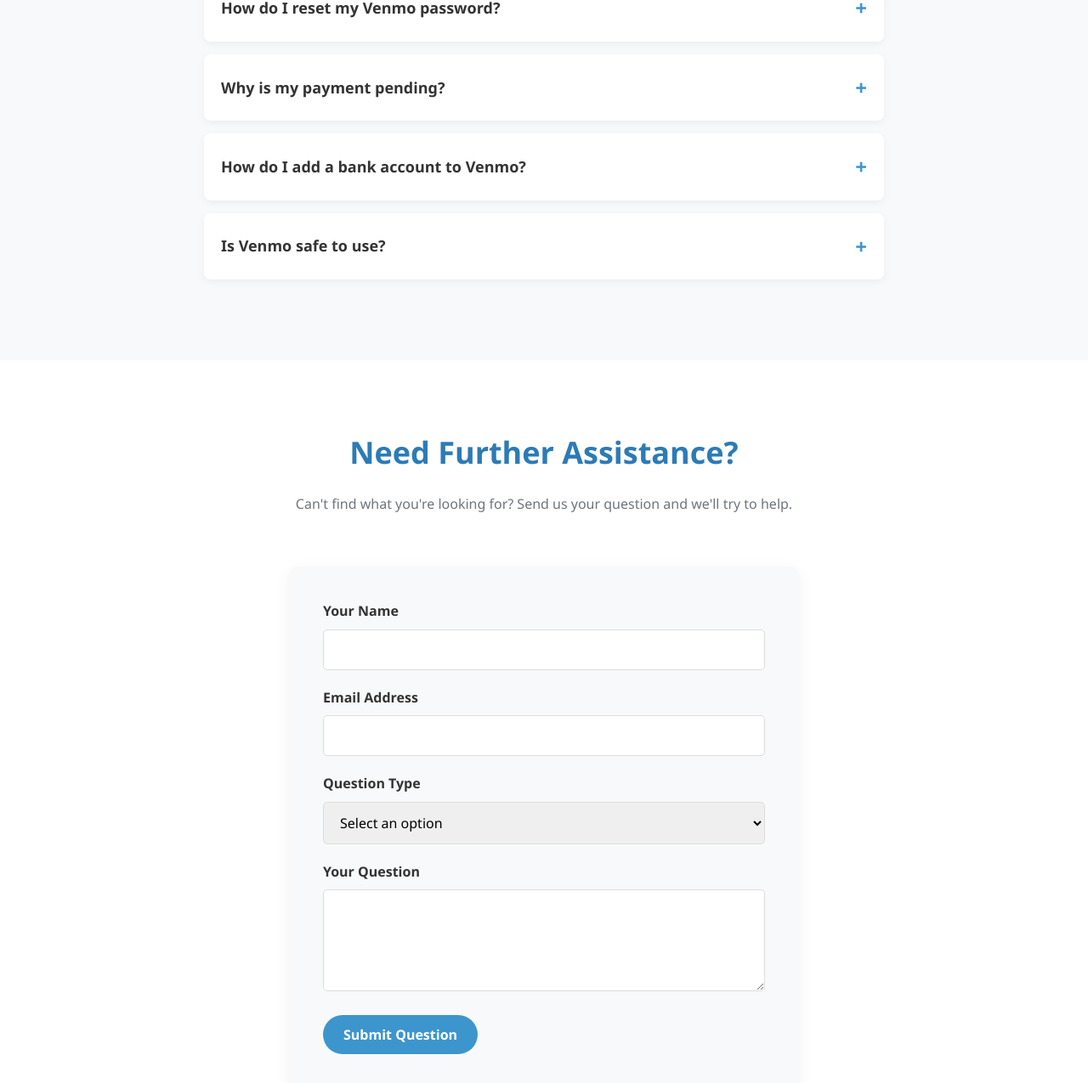
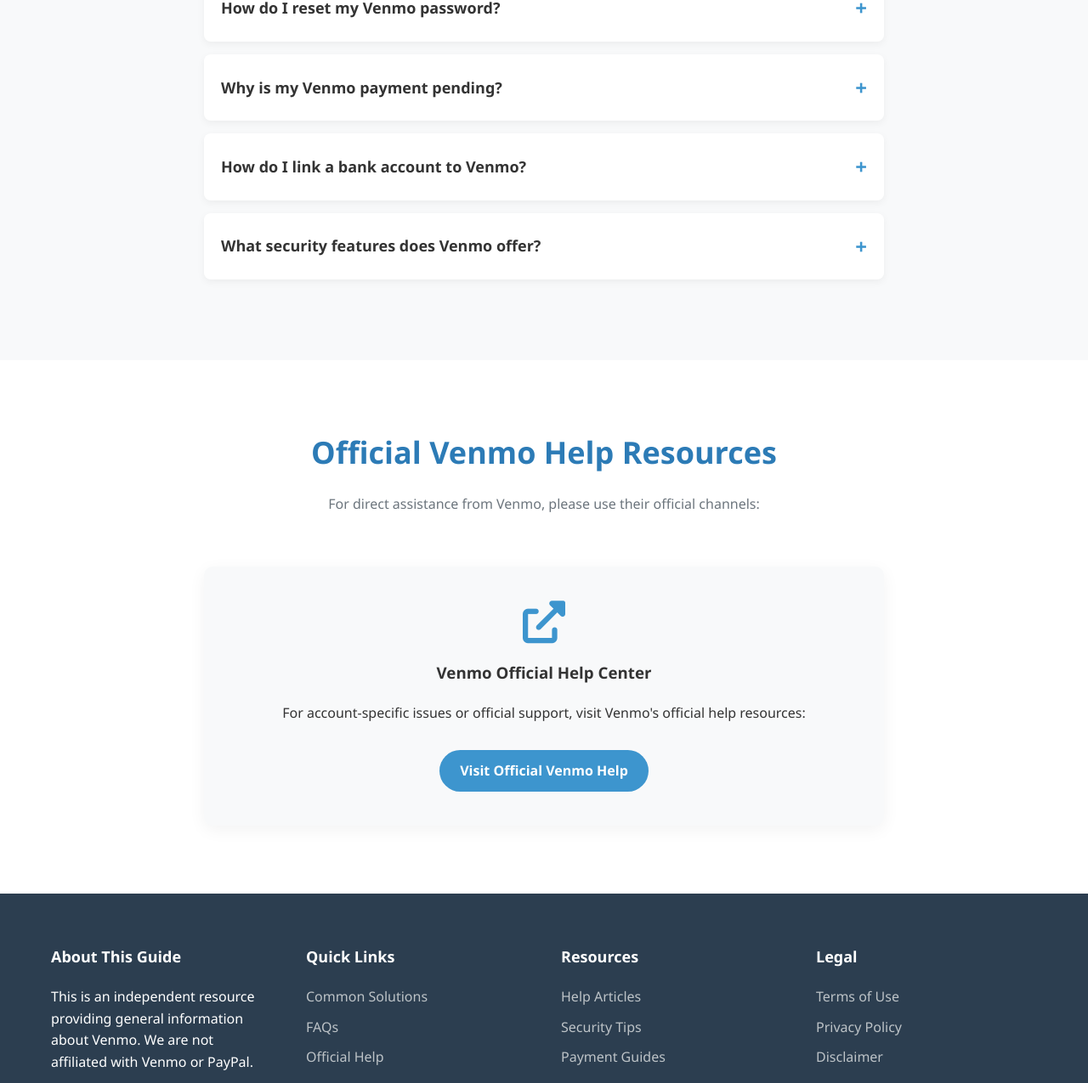
Before and after one commit to yashtiwari789/venmo, a plain HTML site: page index.html in a window 1280 px wide. Shown: the part 1437-2712 px from the top of the page at 85% size. Drawn offline with Linux system fonts and the light colour scheme.

Commit message:
Update index.html

```diff
--- a/index.html
+++ b/index.html
@@ -3,7 +3,7 @@
 <head>
     <meta charset="UTF-8">
     <meta name="viewport" content="width=device-width, initial-scale=1.0">
-    <title>Venmo Help Guide</title>
+    <title>Venmo Help Guide - Unofficial Resource</title>
     <style>
         /* CSS Reset */
         * {
@@ -296,51 +296,19 @@
             padding: 0 20px 20px;
         }
 
-        /* Contact Section */
-        .contact-section {
+        /* Official Link Section */
+        .official-section {
             background: white;
+            text-align: center;
         }
 
-        .contact-form {
-            max-width: 600px;
+        .official-box {
+            background: var(--venmo-light);
+            border-radius: 10px;
+            padding: 40px;
+            max-width: 800px;
             margin: 0 auto;
-            background: var(--venmo-light);
-            padding: 40px;
-            border-radius: 10px;
             box-shadow: 0 5px 20px rgba(0, 0, 0, 0.05);
-        }
-
-        .form-group {
-            margin-bottom: 20px;
-        }
-
-        .form-group label {
-            display: block;
-            margin-bottom: 8px;
-            font-weight: 600;
-        }
-
-        .form-group input,
-        .form-group textarea,
-        .form-group select {
-            width: 100%;
-            padding: 12px 15px;
-            border: 1px solid #ddd;
-            border-radius: 5px;
-            font-size: 16px;
-            transition: border 0.3s;
-        }
-
-        .form-group input:focus,
-        .form-group textarea:focus,
-        .form-group select:focus {
-            border-color: var(--venmo-blue);
-            outline: none;
-        }
-
-        .form-group textarea {
-            min-height: 120px;
-            resize: vertical;
         }
 
         /* Footer */
@@ -485,8 +453,7 @@
                 <ul class="nav-links" id="navLinks">
                     <li><a href="#help">Get Help</a></li>
                     <li><a href="#faq">FAQs</a></li>
-                    <li><a href="#contact">Contact</a></li>
-                    <li><a href="#" class="btn btn-outline">Sign In</a></li>
+                    <li><a href="#official">Official Help</a></li>
                 </ul>
             </nav>
         </div>
@@ -495,11 +462,11 @@
     <!-- Hero Section -->
     <section class="hero">
         <div class="container">
-            <h1 class="fade-in">Venmo Help Center</h1>
-            <p class="fade-in delay-1">Your independent guide to using Venmo. Find solutions to common issues and learn how to get the most from your account.</p>
+            <h1 class="fade-in">Venmo Help Resources</h1>
+            <p class="fade-in delay-1">Independent guide to help you understand and resolve common Venmo issues.</p>
             <div class="hero-buttons fade-in delay-2">
-                <a href="#help" class="btn">Get Assistance</a>
-                <a href="#contact" class="btn btn-outline">Ask a Question</a>
+                <a href="#help" class="btn">Get Help</a>
+                <a href="#official" class="btn btn-outline">Official Venmo Help</a>
             </div>
         </div>
     </section>
@@ -508,26 +475,26 @@
     <section class="help-section" id="help">
         <div class="container">
             <div class="section-title fade-in">
-                <h2>How Can We Help You?</h2>
-                <p>Choose from our most common assistance options to quickly find the guidance you need.</p>
+                <h2>Common Venmo Solutions</h2>
+                <p>Find guidance for frequent Venmo-related questions and issues.</p>
             </div>
             <div class="help-options">
                 <div class="help-card fade-in delay-1">
                     <i class="fas fa-lock"></i>
                     <h3>Account Security</h3>
-                    <p>Learn how to secure your account, reset passwords, or recover a compromised account.</p>
+                    <p>Learn about securing your account, password resets, and account recovery options.</p>
                     <a href="#" class="btn">View Guide</a>
                 </div>
                 <div class="help-card fade-in delay-2">
                     <i class="fas fa-exchange-alt"></i>
-                    <h3>Payments & Transfers</h3>
-                    <p>Troubleshoot issues with sending or receiving money, bank transfers, or payments.</p>
+                    <h3>Payment Issues</h3>
+                    <p>Troubleshoot problems with sending or receiving money through Venmo.</p>
                     <a href="#" class="btn">View Guide</a>
                 </div>
                 <div class="help-card fade-in delay-3">
                     <i class="fas fa-credit-card"></i>
-                    <h3>Cards & Banks</h3>
-                    <p>Understand how to add or remove payment methods and connect bank accounts.</p>
+                    <h3>Bank Connections</h3>
+                    <p>Understand how to manage your linked bank accounts and cards.</p>
                     <a href="#" class="btn">View Guide</a>
                 </div>
             </div>
@@ -539,7 +506,7 @@
         <div class="container">
             <div class="section-title fade-in">
                 <h2>Frequently Asked Questions</h2>
-                <p>Find answers to common questions about using Venmo.</p>
+                <p>Answers to common questions about using Venmo.</p>
             </div>
             <div class="faq-container">
                 <div class="faq-item fade-in delay-1">
@@ -547,69 +514,50 @@
                         How do I reset my Venmo password?
                     </div>
                     <div class="faq-answer">
-                        <p>To reset your password, go to the Venmo login page and click "Forgot password?" Enter the email or phone number associated with your account, and you'll receive instructions to reset your password.</p>
+                        <p>To reset your password, visit the official Venmo login page and click "Forgot password?" You'll need to enter the email or phone number associated with your account to receive reset instructions.</p>
                     </div>
                 </div>
                 <div class="faq-item fade-in delay-2">
                     <div class="faq-question">
-                        Why is my payment pending?
+                        Why is my Venmo payment pending?
                     </div>
                     <div class="faq-answer">
-                        <p>Payments may be pending for several reasons: the recipient hasn't accepted the payment, there's an issue with your payment method, or Venmo's security team is reviewing the transaction. Most pending payments complete within 1-3 business days.</p>
+                        <p>Payments may show as pending if the recipient hasn't accepted the payment, there's an issue with your payment method, or if Venmo's security systems are reviewing the transaction. Most pending payments complete within 1-3 business days.</p>
                     </div>
                 </div>
                 <div class="faq-item fade-in delay-3">
                     <div class="faq-question">
-                        How do I add a bank account to Venmo?
+                        How do I link a bank account to Venmo?
                     </div>
                     <div class="faq-answer">
-                        <p>To add a bank account: 1) Tap the "☰" menu, 2) Select "Settings", 3) Tap "Payment Methods", 4) Select "Add bank or card", 5) Choose "Bank" and follow the instructions to connect your account.</p>
+                        <p>In the Venmo app: 1) Open the menu (☰), 2) Go to "Settings", 3) Select "Payment Methods", 4) Choose "Add bank or card", 5) Select "Bank" and follow the verification steps. You'll need your online banking credentials or account/routing numbers.</p>
                     </div>
                 </div>
                 <div class="faq-item fade-in delay-4">
                     <div class="faq-question">
-                        Is Venmo safe to use?
+                        What security features does Venmo offer?
                     </div>
                     <div class="faq-answer">
-                        <p>Venmo uses bank-level encryption and security measures to protect your information. They also offer purchase protection for eligible transactions and recommend enabling multi-factor authentication for added security.</p>
+                        <p>Venmo provides bank-level encryption, purchase protection for eligible transactions, and multi-factor authentication options. Always enable security notifications and use strong, unique passwords for financial accounts.</p>
                     </div>
                 </div>
             </div>
         </div>
     </section>
 
-    <!-- Contact Section -->
-    <section class="contact-section" id="contact">
+    <!-- Official Help Section -->
+    <section class="official-section" id="official">
         <div class="container">
             <div class="section-title fade-in">
-                <h2>Need Further Assistance?</h2>
-                <p>Can't find what you're looking for? Send us your question and we'll try to help.</p>
+                <h2>Official Venmo Help Resources</h2>
+                <p>For direct assistance from Venmo, please use their official channels:</p>
             </div>
-            <form class="contact-form fade-in delay-1" id="assistanceForm">
-                <div class="form-group">
-                    <label for="name">Your Name</label>
-                    <input type="text" id="name" name="name" required>
-                </div>
-                <div class="form-group">
-                    <label for="email">Email Address</label>
-                    <input type="email" id="email" name="email" required>
-                </div>
-                <div class="form-group">
-                    <label for="subject">Question Type</label>
-                    <select id="subject" name="subject" required>
-                        <option value="">Select an option</option>
-                        <option value="account">Account Issues</option>
-                        <option value="payment">Payment Problems</option>
-                        <option value="security">Security Concerns</option>
-                        <option value="other">Other</option>
-                    </select>
-                </div>
-                <div class="form-group">
-                    <label for="message">Your Question</label>
-                    <textarea id="message" name="message" required></textarea>
-                </div>
-                <button type="submit" class="btn">Submit Question</button>
-            </form>
+            <div class="official-box fade-in delay-1">
+                <i class="fas fa-external-link-alt" style="font-size: 50px; color: var(--venmo-blue); margin-bottom: 20px;"></i>
+                <h3>Venmo Official Help Center</h3>
+                <p style="margin-bottom: 30px;">For account-specific issues or official support, visit Venmo's official help resources:</p>
+                <a href="https://help.venmo.com" target="_blank" rel="noopener noreferrer" class="btn">Visit Official Venmo Help</a>
+            </div>
         </div>
     </section>
 
@@ -619,28 +567,26 @@
             <div class="footer-content">
                 <div class="footer-column">
                     <h3>About This Guide</h3>
-                    <p>This is an independent resource providing assistance for Venmo users. We are not affiliated with Venmo or PayPal.</p>
+                    <p>This is an independent resource providing general information about Venmo. We are not affiliated with Venmo or PayPal.</p>
                     <div class="social-links">
                         <a href="#"><i class="fab fa-facebook-f"></i></a>
                         <a href="#"><i class="fab fa-twitter"></i></a>
-                        <a href="#"><i class="fab fa-instagram"></i></a>
                     </div>
                 </div>
                 <div class="footer-column">
                     <h3>Quick Links</h3>
                     <ul>
-                        <li><a href="#">Home</a></li>
-                        <li><a href="#help">Get Help</a></li>
+                        <li><a href="#help">Common Solutions</a></li>
                         <li><a href="#faq">FAQs</a></li>
-                        <li><a href="#contact">Contact</a></li>
+                        <li><a href="#official">Official Help</a></li>
                     </ul>
                 </div>
                 <div class="footer-column">
                     <h3>Resources</h3>
                     <ul>
                         <li><a href="#">Help Articles</a></li>
-                        <li><a href="#">Community</a></li>
                         <li><a href="#">Security Tips</a></li>
+                        <li><a href="#">Payment Guides</a></li>
                     </ul>
                 </div>
                 <div class="footer-column">
@@ -653,7 +599,7 @@
                 </div>
             </div>
             <div class="footer-bottom">
-                <p>&copy; 2023 Venmo Help Guide. This is an independent resource not affiliated with Venmo or PayPal.</p>
+                <p>&copy; 2023 Venmo Help Guide. This is an independent resource not affiliated with Venmo or PayPal. Venmo and the Venmo logo are registered trademarks of PayPal, Inc.</p>
             </div>
         </div>
     </footer>
@@ -681,24 +627,6 @@
                     }
                 });
             });
-        });
-
-        // Form Submission
-        document.getElementById('assistanceForm').addEventListener('submit', function(e) {
-            e.preventDefault();
-
-            // Get form values
-            const name = document.getElementById('name').value;
-            const email = document.getElementById('email').value;
-            const subject = document.getElementById('subject').value;
-            const message = document.getElementById('message').value;
-
-            // Here you would typically send the form data to a server
-            // For this demo, we'll just show an alert
-            alert(`Thank you, ${name}! Your question has been submitted. We'll respond to ${email} regarding your ${subject} inquiry.`);
-
-            // Reset form
-            this.reset();
         });
 
         // Smooth Scrolling for Anchor Links
```
